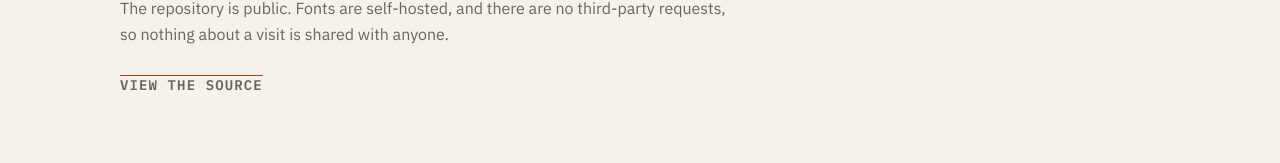
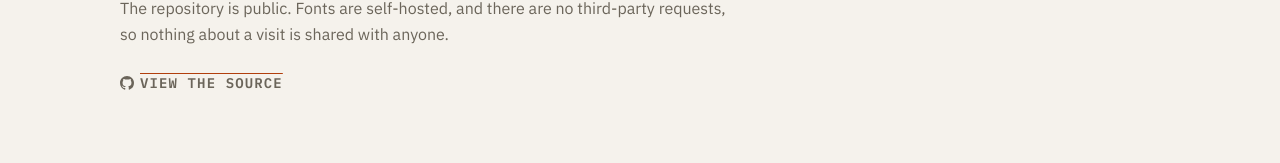
Before and after one commit to rsstdd/portfolio-2026, a Next.js app: page /colophon in a window 1280 px wide. Shown: the part 2226-2389 px from the top of the page. Built offline with nearby package versions, Linux system fonts and the light colour scheme.

Commit message:
feat: add gh icons

```diff
--- a/src/app/colophon/page.tsx
+++ b/src/app/colophon/page.tsx
@@ -1,5 +1,5 @@
 import type { Metadata } from "next";
-import { SectionRule, DataPlate, Term } from "@/components/ui";
+import { SectionRule, DataPlate, GitHubMark, Term } from "@/components/ui";
 import { site } from "@/lib/site";
 
 export const metadata: Metadata = {
@@ -145,7 +145,11 @@ export default function ColophonPage() {
             nothing about a visit is shared with anyone.
           </p>
           <p className="mt-6">
-            <a href={`${site.github}/portfolio`} className="mono text-overline uppercase text-accent-text">
+            <a
+              href={`${site.github}/portfolio-2026`}
+              className="mono text-overline uppercase text-accent-text inline-flex items-center gap-1.5"
+            >
+              <GitHubMark />
               View the source
             </a>
           </p>
--- a/src/app/projects/[slug]/page.tsx
+++ b/src/app/projects/[slug]/page.tsx
@@ -2,6 +2,7 @@ import type { Metadata } from "next";
 import Link from "next/link";
 import { notFound } from "next/navigation";
 import { Mdx } from "@/components/content/mdx";
+import { GitHubMark } from "@/components/ui";
 import { getProject, getProjectSlugs } from "@/lib/content";
 
 type Params = { params: Promise<{ slug: string }> };
@@ -104,8 +105,9 @@ export default async function ProjectPage({ params }: Params) {
               <dd>
                 <a
                   href={project.repo}
-                  className="underline decoration-1 underline-offset-[3px] transition-[text-decoration-color] duration-(--duration-fast) hover:decoration-accent hover:decoration-2"
+                  className="inline-flex items-center gap-1.5 underline decoration-1 underline-offset-[3px] transition-[text-decoration-color] duration-(--duration-fast) hover:decoration-accent hover:decoration-2"
                 >
+                  <GitHubMark />
                   Source
                 </a>
               </dd>
--- /dev/null
+++ b/src/components/ui/github-mark.tsx
@@ -0,0 +1,30 @@
+/**
+ * The GitHub mark, for links that point at source.
+ *
+ * Inline SVG rather than an icon font or a sprite sheet, because one icon does
+ * not justify either, and inline markup costs no extra request and no runtime.
+ * A Server Component like everything else here: it renders to static markup.
+ *
+ * Sized in `em` so it tracks whatever type size the link sits in, and filled
+ * with `currentColor` so it inherits both the link colour and the hover state
+ * without a second rule to keep in sync.
+ *
+ * `aria-hidden` because every current caller pairs the mark with a visible text
+ * label. A caller that wants an icon-only link must supply its own accessible
+ * name, since a lone unlabelled mark would be an unnamed link.
+ */
+export function GitHubMark({ className }: { className?: string }) {
+  return (
+    <svg
+      aria-hidden="true"
+      focusable="false"
+      viewBox="0 0 16 16"
+      width="1em"
+      height="1em"
+      fill="currentColor"
+      className={className}
+    >
+      <path d="M8 0C3.58 0 0 3.58 0 8c0 3.54 2.29 6.53 5.47 7.59.4.07.55-.17.55-.38 0-.19-.01-.82-.01-1.49-2.01.37-2.53-.49-2.69-.94-.09-.23-.48-.94-.82-1.13-.28-.15-.68-.52-.01-.53.63-.01 1.08.58 1.23.82.72 1.21 1.87.87 2.33.66.07-.52.28-.87.51-1.07-1.78-.2-3.64-.89-3.64-3.95 0-.87.31-1.59.82-2.15-.08-.2-.36-1.02.08-2.12 0 0 .67-.21 2.2.82.64-.18 1.32-.27 2-.27s1.36.09 2 .27c1.53-1.04 2.2-.82 2.2-.82.44 1.1.16 1.92.08 2.12.51.56.82 1.27.82 2.15 0 3.07-1.87 3.75-3.65 3.95.29.25.54.73.54 1.48 0 1.07-.01 1.93-.01 2.2 0 .21.15.46.55.38A8.01 8.01 0 0 0 16 8c0-4.42-3.58-8-8-8Z" />
+    </svg>
+  );
+}
--- a/src/components/ui/index.ts
+++ b/src/components/ui/index.ts
@@ -2,6 +2,7 @@ export { ControlsDemo } from "./controls-demo";
 export { DataDemo } from "./data-demo";
 export { DataPlate } from "./data-plate";
 export { ElevationDemo } from "./elevation-demo";
+export { GitHubMark } from "./github-mark";
 export { Section } from "./section";
 export { SectionRule } from "./section-rule";
 export { SwatchGrid } from "./swatch-grid";
```
